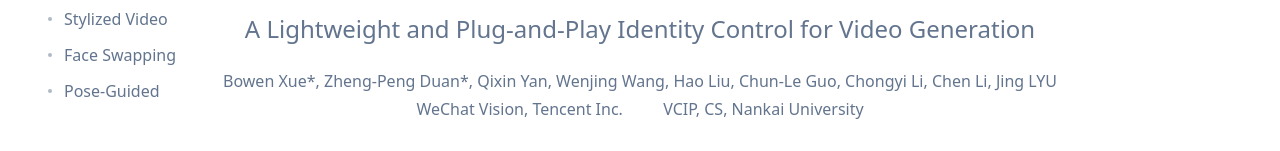
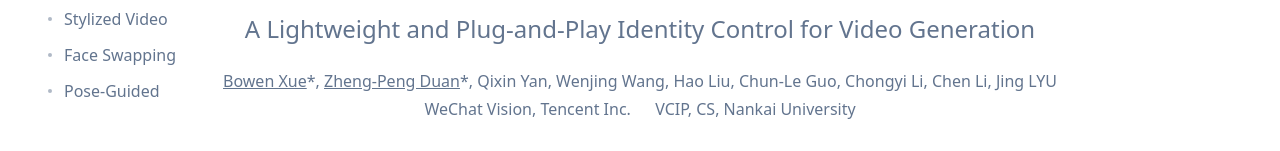
Before and after one commit to Stand-In-Video/Stand-In-Video.github.io, a Next.js app: page / in a window 1280 px wide. Shown: the part 229-380 px from the top of the page. Built offline with nearby package versions, Linux system fonts and the light colour scheme.

Commit message:
Update hero-section.tsx

```diff
--- a/components/hero-section.tsx
+++ b/components/hero-section.tsx
@@ -21,16 +21,16 @@ export const HeroSection = () => {
       {/* 4. 微调了与下方元素的间距 */}
       <div className="mt-6 text-sm sm:text-base text-muted-foreground">
         <p>
-          <a href="https://xbwustc.com" target="_blank" rel="noopener noreferrer" className="hover:underline">
+            <a href="https://xbwustc.com" target="_blank" rel="noopener noreferrer" className="underline">
               Bowen Xue
             </a>*,{" "}
-          <a href="https://adam-duan.github.io/" target="_blank" rel="noopener noreferrer" className="hover:underline">
+            <a href="https://adam-duan.github.io/" target="_blank" rel="noopener noreferrer" className="underline">
               Zheng-Peng Duan
             </a>*,{" "}
             Qixin Yan, Wenjing Wang, Hao Liu, Chun-Le Guo, Chongyi Li, Chen Li, Jing LYU
           </p>
         <p className="mt-1">
-          WeChat Vision, Tencent Inc. &emsp;&emsp; VCIP, CS, Nankai University
+          WeChat Vision, Tencent Inc. &emsp; VCIP, CS, Nankai University
         </p>
       </div>
 
```
Lines whose indentation alone changed are shown as unchanged.
